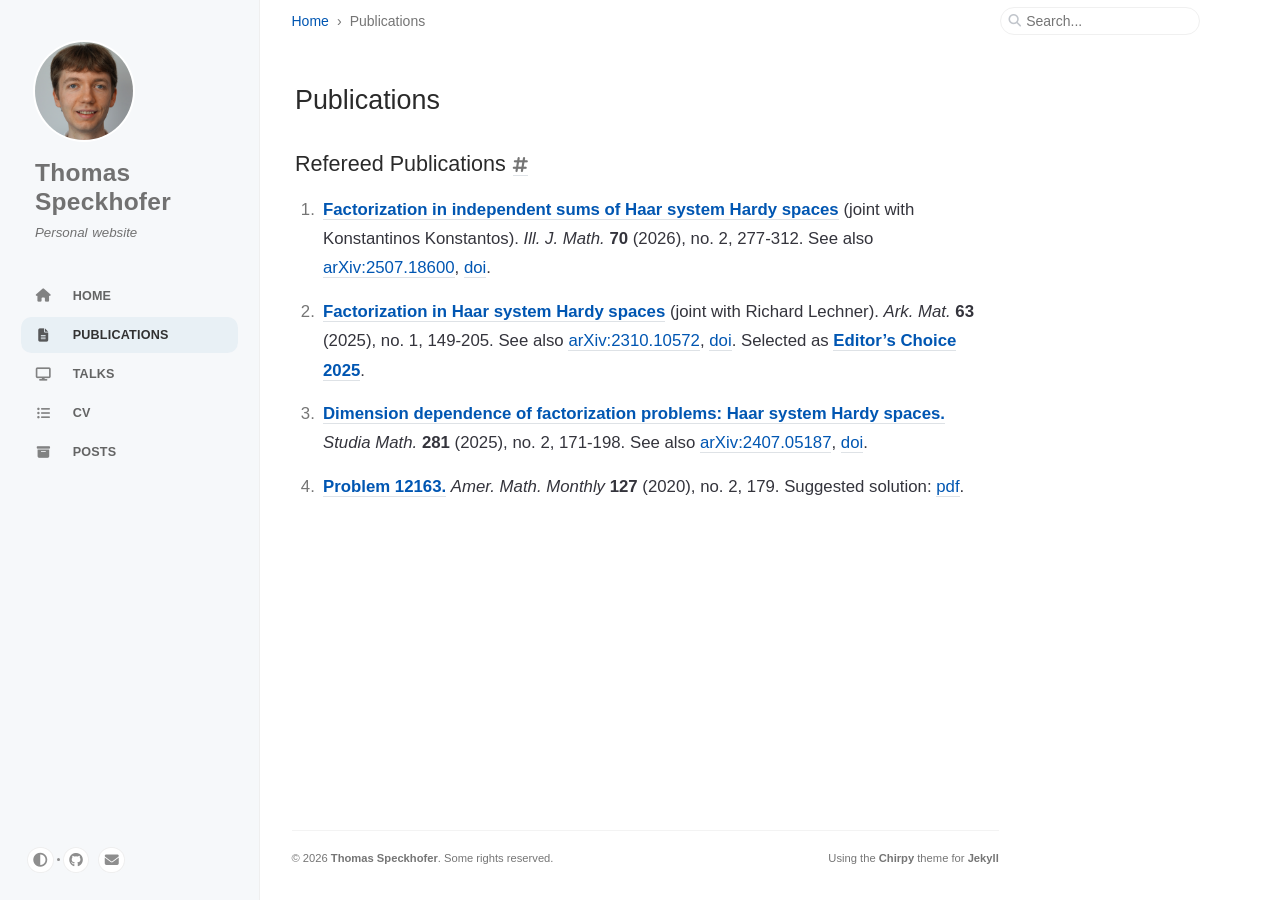
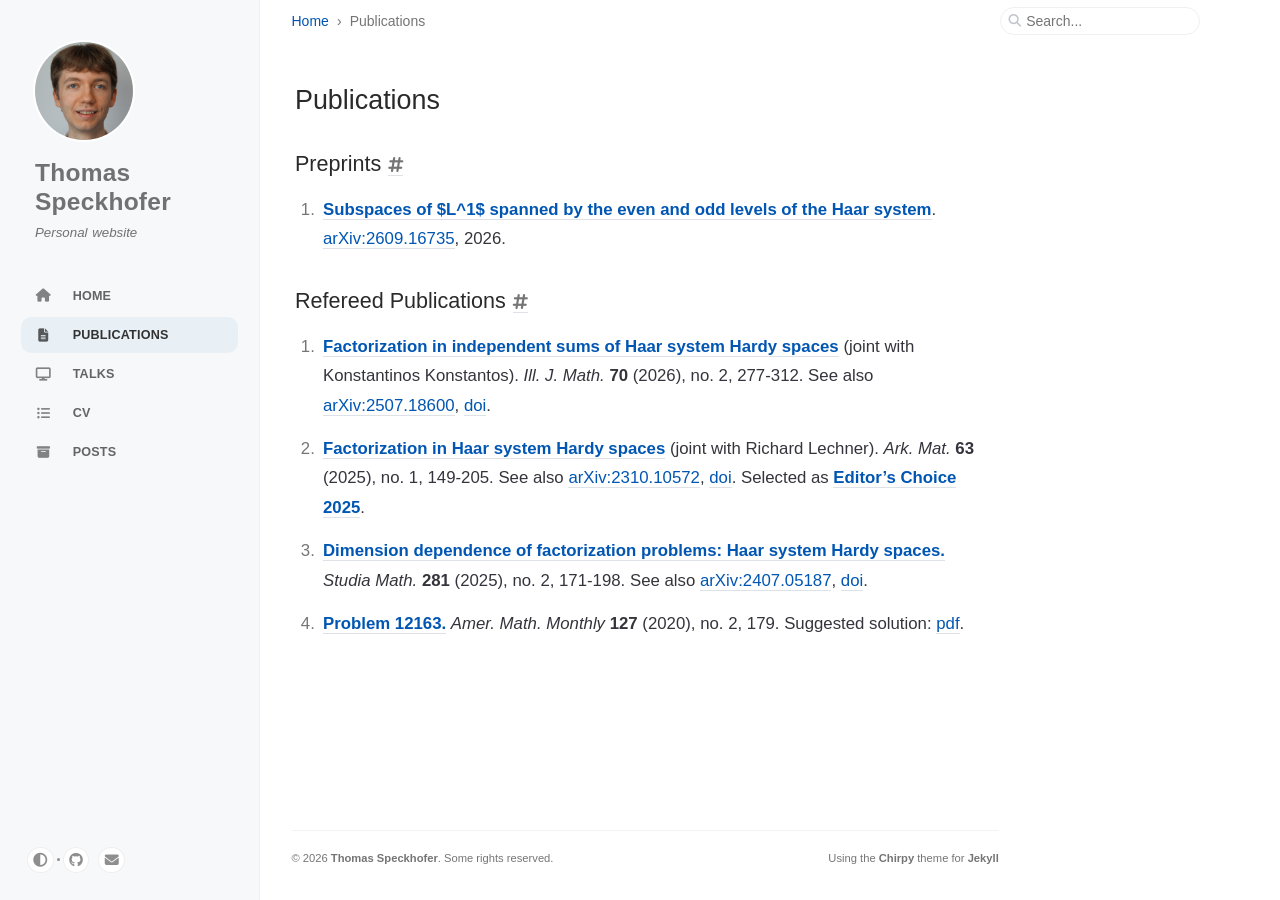
Before and after one commit to speckhofer/speckhofer.github.io, a Jekyll site: the page built from _tabs/publications.md, in a window 1280 px wide. Built offline with Jekyll 4.4.1, drawn with Linux system fonts in a browser that asks for light colours; cached includes are drawn as plain includes.

Commit message:
Update publications.md

```diff
--- a/_tabs/publications.md
+++ b/_tabs/publications.md
@@ -3,7 +3,9 @@ icon: fas fa-file-lines
 order: 1
 ---
 
-<!-- ## Preprints -->
+## Preprints
+
+1. [**Subspaces of $L^1$ spanned by the even and odd levels of the Haar system**](https://arxiv.org/pdf/2609.16735). [arXiv:2609.16735](https://arxiv.org/abs/2609.16735), 2026.
 
 ## Refereed Publications
 
```
